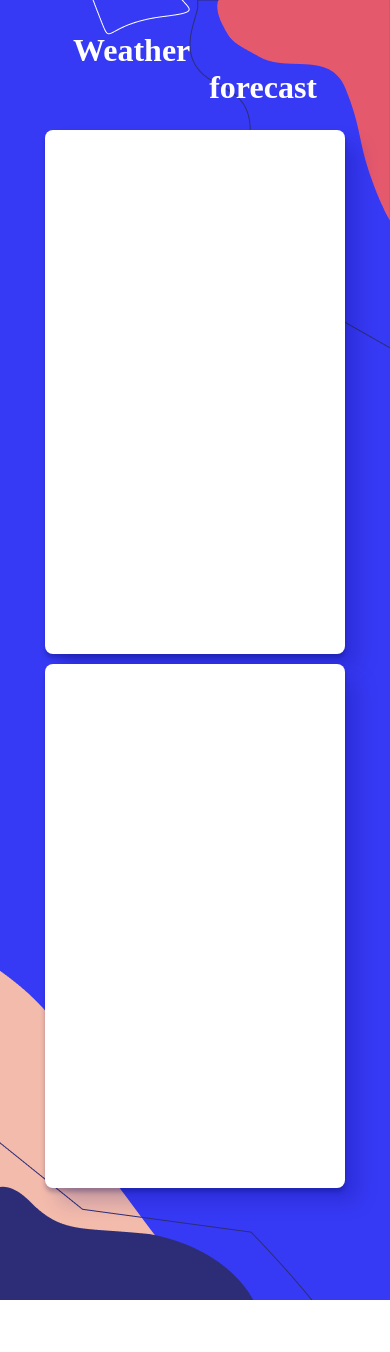
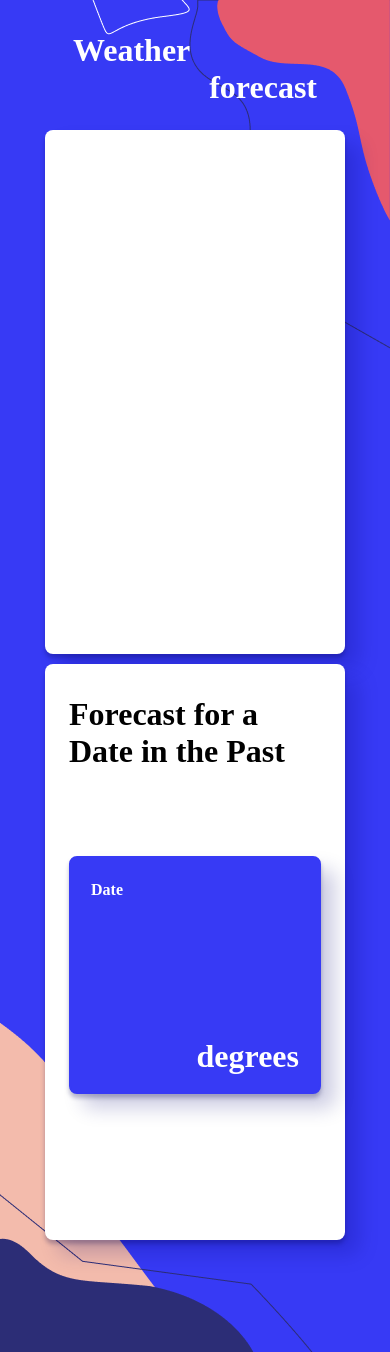
Before and after one commit to Mobidikt/weather-forecast, a React (Create React App) app: page / in a window 390 px wide. Before the commit the page ends 1300 px from the top, so only its background shows below. Built offline with nearby package versions, Linux system fonts and the light colour scheme.

Commit message:
Add coordinates of cities and block forecast date

```diff
--- a/src/components/ForecastDay/ForecastDay.css
+++ b/src/components/ForecastDay/ForecastDay.css
@@ -1,12 +1,62 @@
 .forecast-day {
     min-height: 524px;
     width: 660px;
+    padding: 50px 58px 70px;
+    box-sizing: border-box;
     background: #FFFFFF;
     box-shadow: 0px 4px 4px rgba(4, 5, 73, 0.25), 14px 14px 20px rgba(5, 6, 114, 0.2);
     border-radius: 8px;
 }
+.forecast-day__title {
+    font-family: "Ubuntu";
+    font-style: normal;
+    font-weight: 700;
+    font-size: 32px;
+    margin: 0 0 32px;
+}
+.forecast-day__menu {
+    display: flex;
+    justify-content: space-between;
+    margin-bottom: 54px;
+}
+.forecast-day__weather {
+    height: 238px;
+    width: 100%;
+    padding: 20px;
+    display: flex;
+    justify-content: space-between;
+    background-color: #373AF5;
+    border: 2px solid #373AF5;
+    box-sizing: border-box;
+    box-shadow: 0px 4px 4px rgba(4, 5, 73, 0.25), 14px 14px 20px rgba(5, 6, 114, 0.2);
+    border-radius: 8px;
+}
+.forecast-day__date {
+    font-family: Ubuntu;
+    font-style: normal;
+    font-weight: bold;
+    font-size: 16px;
+    line-height: 24px;
+    margin: 0;
+    color: #FFFFFF;
+}
+.forecast-day__degree {
+    margin: 0;
+    font-family: Ubuntu;
+    font-style: normal;
+    font-weight: bold;
+    font-size: 32px;
+    line-height: 32px;
+    color: #FFFFFF;
+    align-self: flex-end;
+}
 @media screen and (max-width: 800px) {
     .forecast-day {
         width: 300px;
+        min-height: 576px;
+        padding: 32px 24px 60px;
+    }
+    .forecast-day__weather {
+        flex-direction: column;
     }
 }
--- a/src/components/ForecastDay/ForecastDay.tsx
+++ b/src/components/ForecastDay/ForecastDay.tsx
@@ -4,6 +4,12 @@ import './ForecastDay.css';
 const ForecastDay: React.FC = () => {
   return (
     <div className="forecast-day">
+        <h2 className="forecast-day__title">Forecast for a Date in the Past</h2>
+        <div className="forecast-day__menu"></div>
+        <div className="forecast-day__weather">
+            <p className="forecast-day__date">Date</p>
+            <p className="forecast-day__degree">degrees</p>
+        </div>
     </div>
   );
 };
```
Also changed, not shown: src/config.ts (added, +27 -0 lines).
